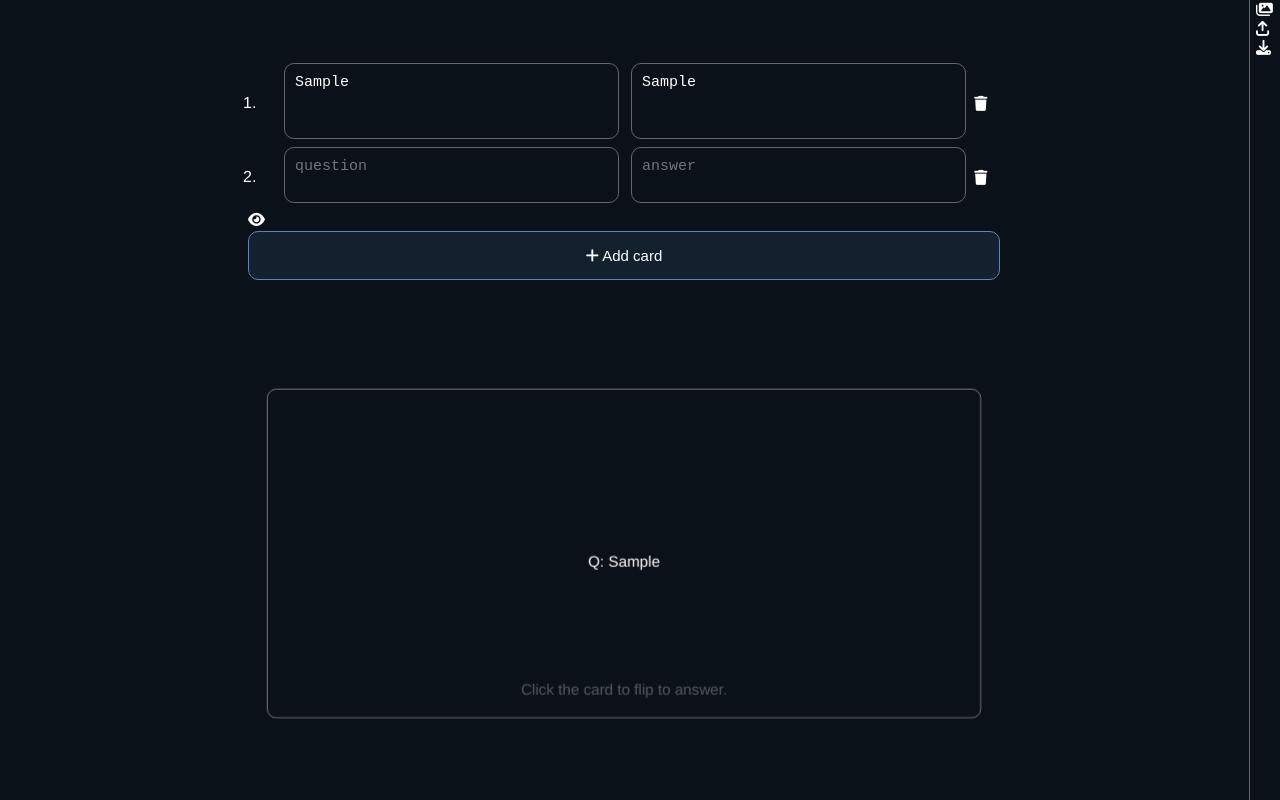
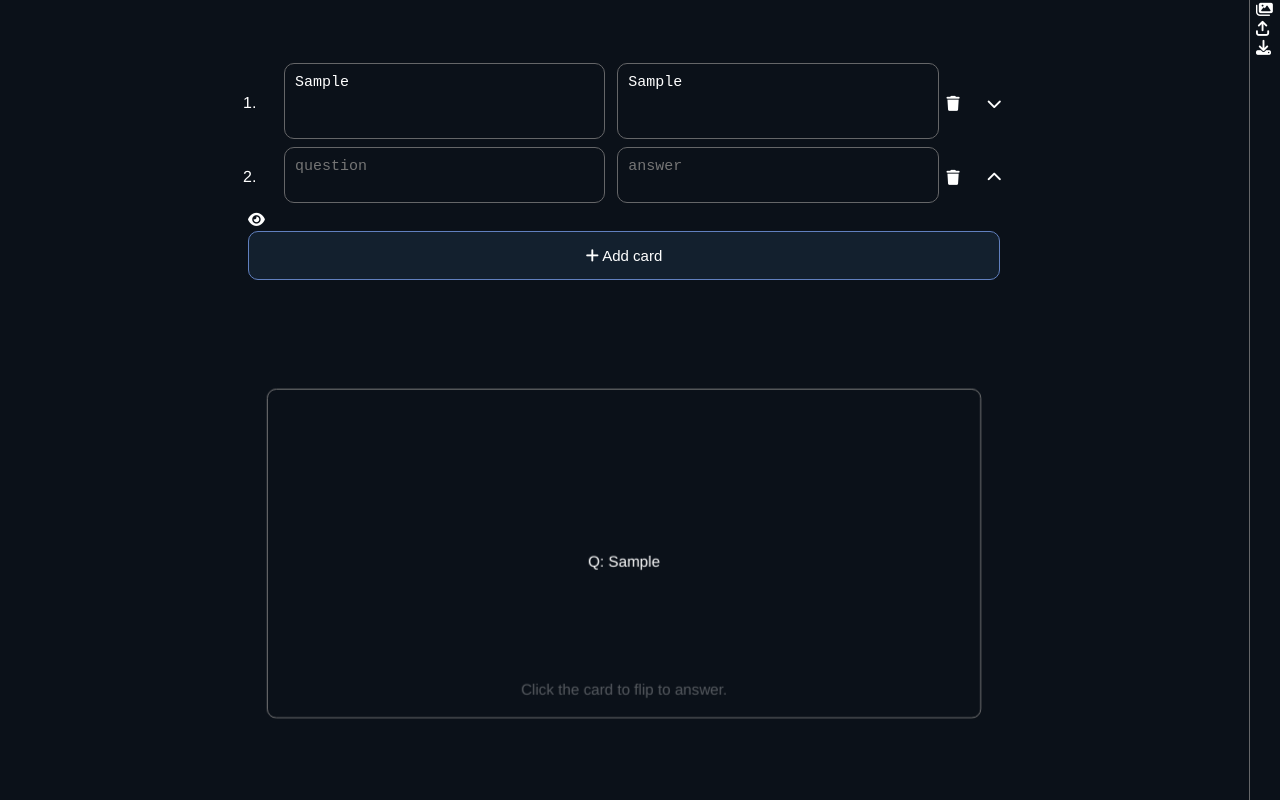
Before and after one commit to OliverHeffernan/flash-flip, a Vue app: page / in a window 1280 px wide. Both pictures are taken after typing "Sample", "Sample" into the empty fields and a click on the button "Add card". Shown: the top 800 px of the page. Built offline with nearby package versions, Linux system fonts and the light colour scheme.

Commit message:
Added reordering card buttons, closes #11. Also added more tooltips, fixed some tooltips that weren't working, and added a transition delay to tooltips, with no delay for when they are closing.

```diff
--- a/src/App.vue
+++ b/src/App.vue
@@ -56,13 +56,35 @@
 						@click="removeCard(index)"
 					>
 						<i class="fa-solid fa-trash"></i>
+						<div class="tooltip left">Remove the card.</div>
 					</button>
+				</td>
+				<!-- Shift up and down buttons -->
+				<td class="tableContent">
+					<div class="iconButton updown">
+						<button
+							class="iconButton"
+							v-if="cardSet.length > 1 && index != 0"
+							@click="shiftCard(index, -1)"
+						>
+							<i class="fa-solid fa-chevron-up"></i>
+							<div class="tooltip left">Shift this card up one position.</div>
+						</button>
+						<button
+							class="iconButton"
+							v-if="(index != 0 || cardSet.length > 1) && index != cardSet.length - 1"
+							@click="shiftCard(index, 1)"
+						>
+							<i class="fa-solid fa-chevron-down"></i>
+							<div class="tooltip left">Shift this card down one position.</div>
+						</button>
+					</div>
 				</td>
 			</tr>
 			<!-- hide and show the table -->
 			<button class="iconButton" @click="editing = !editing">
 				<i :class="editing ? 'fa-solid fa-eye' : 'fa-solid fa-eye-slash'"></i>
-				<div class="tooltip">Show/hide the card edit boxes.</div>
+				<div class="tooltip right">Show/hide the card edit boxes.</div>
 			</button>
 		</table>
 		<button v-if="editing" class="bubbleButton fullWidth" @click="newCard">
@@ -103,6 +125,22 @@ let cardSet = ref([{... emptyCard}]);
  */
 function newCard() {
 	cardSet.value.push({... emptyCard});
+}
+
+/**
+ * Move the card to a different position. Relative.
+ * index is the current index of the card.
+ * dir should be either 1 or -1. 1 moving it down, and -1 moving it up.
+ */
+function shiftCard(index, dir) {
+	if (index > cardSet.value.length - 1 || index < 0) { return; }
+
+	const newIndex = index + dir;
+	if (newIndex >= cardSet.value.length || newIndex < 0) { return; }
+
+	const elm = cardSet.value[index];
+	cardSet.value.splice(index, 1);
+	cardSet.value.splice(newIndex, 0, elm);
 }
 
 /**
@@ -304,6 +342,7 @@ textarea {
 }
 
 .iconButton {
+	position: relative;
 	font-size: 15px;
 	border: none;
 	background: none;
@@ -360,7 +399,7 @@ textarea {
 .tooltip {
 	position: absolute;
 	right: 100%;
-	font-size: 12px;
+	font-size: 15px;
 	white-space: nowrap;
 	background-color: rgb(30,30,30);
 	color: white;
@@ -368,6 +407,7 @@ textarea {
 	pointer-events: none;
 	border-radius: 8px 0 8px 8px;
 	transition: opacity 0.1s linear 0.4s;
+	transition-delay: 0s;
 	opacity: 0;
 	min-width: 200px;
 	max-width: 1000px;
@@ -375,8 +415,17 @@ textarea {
 	text-align: left;
 }
 
+.right {
+	left: 100%;
+}
+
+.left {
+	right: 100%;
+}
+
 .iconButton:hover .tooltip, button:hover .tooltip {
 	opacity: 1;
+	transition-delay: 0.8s;
 }
 
 .popupCont {
@@ -419,4 +468,15 @@ textarea {
 	top: 5px;
 	right: 5px;
 }
+
+.updown {
+	height: 100%;
+	display: flex;
+	flex-direction: column;
+	padding: auto 0;
+}
+
+.updown button {
+	margin: -5px;
+}
 </style>
--- a/src/components/CardView.vue
+++ b/src/components/CardView.vue
@@ -10,11 +10,26 @@
 		</div>
 	</div>
 	<div id="centerButtons">
-		<button v-if="cardIndex > 0" class="iconButton" @click="scroll(-1)"><i class="fa-solid fa-chevron-left"></i></button>
-		<button v-else class="iconButton" style="opacity: 0.5;"><i class="fa-solid fa-chevron-left"></i></button>
-		<button class="iconButton" @click="shuffle"><i class="fa-solid fa-shuffle"></i></button>
-		<button v-if="cardIndex < cardSet.length - 1" class="iconButton" @click="scroll(1)"><i class="fa-solid fa-chevron-right"></i></button>
-		<button v-else class="iconButton" style="opacity: 0.5;"><i class="fa-solid fa-chevron-right"></i></button>
+		<button v-if="cardIndex > 0" class="iconButton" @click="scroll(-1)">
+			<i class="fa-solid fa-chevron-left"></i>
+			<div class="tooltip left">Move to the previous card.</div>
+		</button>
+		<button v-else class="iconButton" style="opacity: 0.5;">
+			<i class="fa-solid fa-chevron-left"></i>
+		</button>
+		<button class="iconButton" @click="shuffle">
+			<i class="fa-solid fa-shuffle"></i>
+			<div class="tooltip right">
+				Shuffle the cards. Warning, this action is irriversible. Save the set in JSON before doing this. See the download button in the right sidebar.
+			</div>
+		</button>
+		<button v-if="cardIndex < cardSet.length - 1" class="iconButton" @click="scroll(1)">
+			<i class="fa-solid fa-chevron-right"></i>
+			<div class="tooltip right">Move to the next card.</div>
+		</button>
+		<button v-else class="iconButton" style="opacity: 0.5;">
+			<i class="fa-solid fa-chevron-right"></i>
+		</button>
 	</div>
 </template>
 <script setup>
--- a/src/components/ImageBay.vue
+++ b/src/components/ImageBay.vue
@@ -3,15 +3,15 @@
 		<div id="icons">
 			<button @click="open = !open" class="iconButton">
 				<i class="fa-solid fa-images"></i>
-				<div class="tooltip">Open or close the image sidebar. Use images in your flashcards.</div>
+				<div class="tooltip left">Open or close the image sidebar. Use images in your flashcards.</div>
 			</button>
 			<button @click="openFileOpener" class="iconButton">
 				<i class="fa-solid fa-arrow-up-from-bracket"></i>
-				<div class="tooltip">Upload file from hard drive</div>
+				<div class="tooltip left">Upload file from hard drive</div>
 			</button>
 			<button @click="openDownloader" class="iconButton">
 				<i class="fa-solid fa-download"></i>
-				<div class="tooltip">Download cards as JSON or pdf.</div>
+				<div class="tooltip left">Download cards as JSON or pdf.</div>
 			</button>
 		</div>
 		<div class="content">
```
